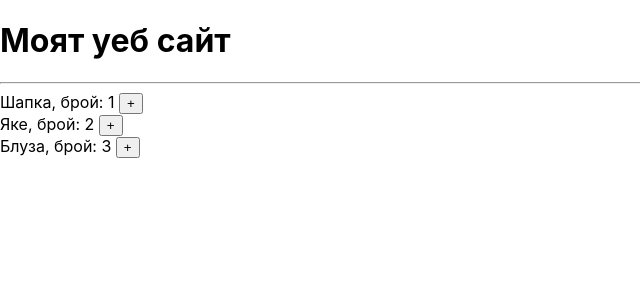
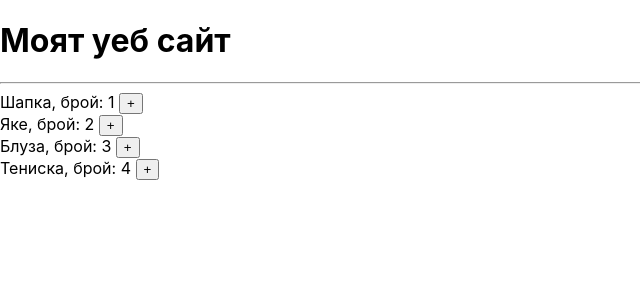
Before and after one commit to MohoBoho/MyReactApp, a React (Create React App) app: page / in a window 1280 px wide. Shown: the top 300 px of the page, without its empty margins (0-640 px from the left). Built offline with nearby package versions, Linux system fonts and the light colour scheme.

Commit message:
Update array data

```diff
--- a/src/components/NewsList.js
+++ b/src/components/NewsList.js
@@ -12,7 +12,7 @@ class Order2 extends React.Component
 
 function NewsList()
 {
-    const orderItems =  [{id:1, name:'Шапка', count:1}, {id:2, name:'Яке', count:2}, {id:3, name:'Блуза', count:3}]
+    const orderItems =  [{id:1, name:'Шапка', count:1}, {id:2, name:'Яке', count:2}, {id:3, name:'Блуза', count:3}, {id:4, name:'Тениска', count:4}]
 
     const [items, setItems] = useState(orderItems);
 
```
